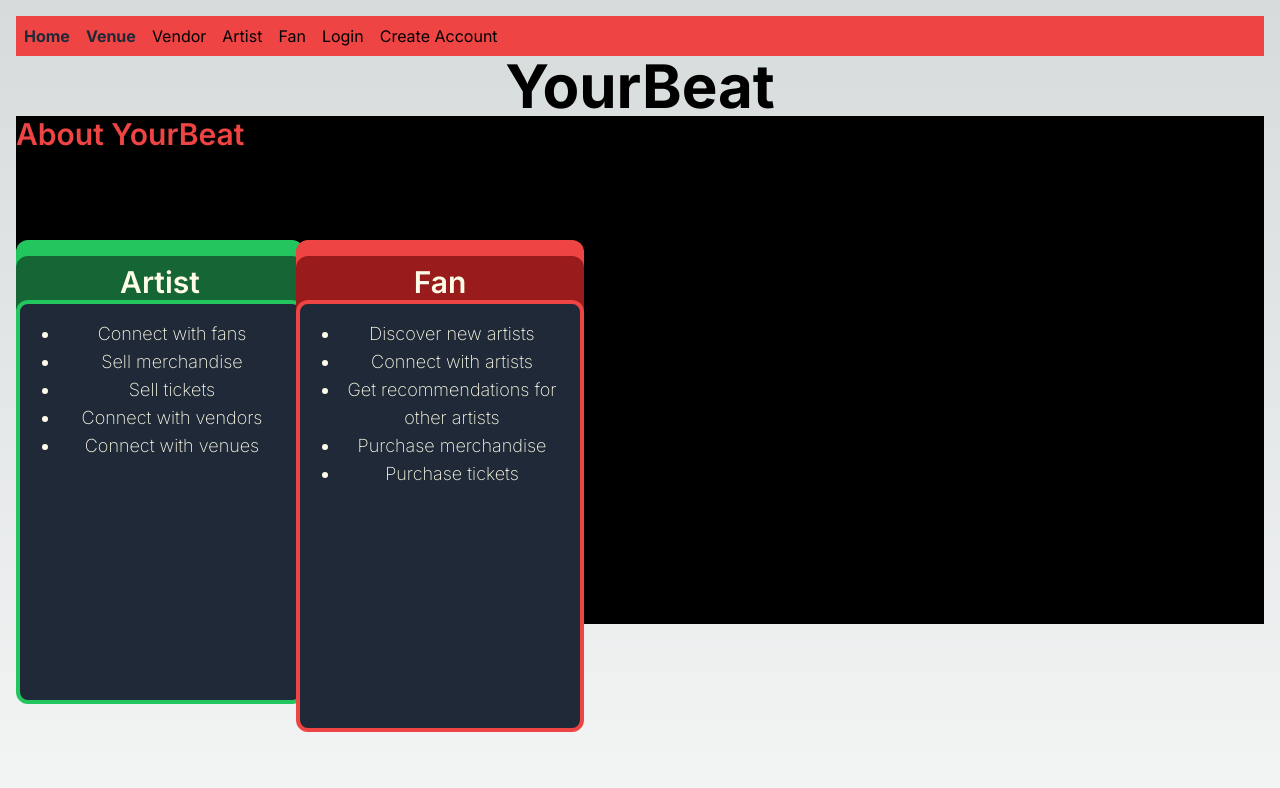
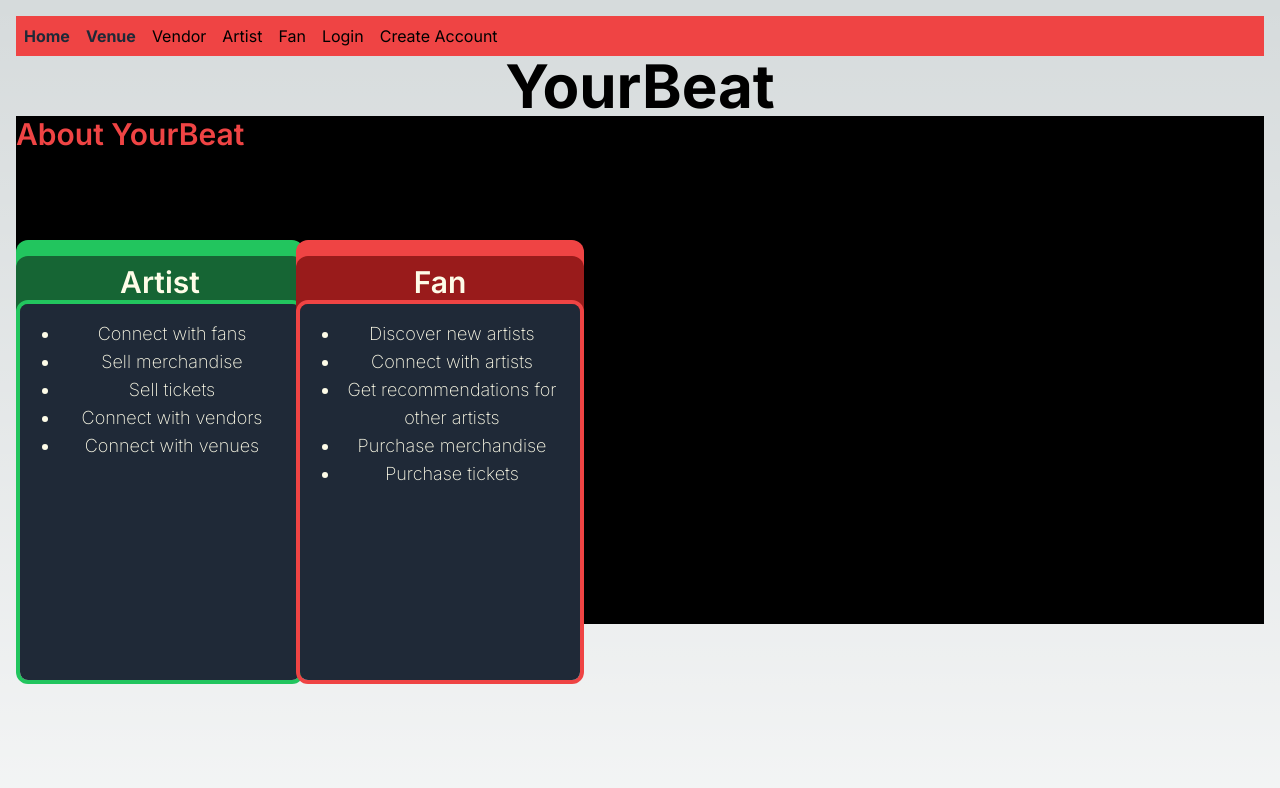
Before and after one commit to segvndo/YourBeat-TS, a Next.js app: page / in a window 1280 px wide. Shown: the top 788 px of the page. Built offline with nearby package versions, Linux system fonts and the light colour scheme.

Commit message:
Create style type to make inmutable description box content size

```diff
--- a/app/components/homecard.tsx
+++ b/app/components/homecard.tsx
@@ -8,9 +8,10 @@ type CardProps = {
   mainBackgroundColour: string;
   secondaryBackgroundColour: string;
   listBorderColour: string;
+  style?: React.CSSProperties;
 };
 
-const Card: FC<CardProps> = ({ title, description, mainBackgroundColour, secondaryBackgroundColour, listBorderColour }) => {
+const Card: FC<CardProps> = ({ title, description, mainBackgroundColour, secondaryBackgroundColour, listBorderColour, style }) => {
 
   const outerContainerSZ = "h-96 w-64";
   const listSize = "h-96 w-72"
@@ -25,7 +26,7 @@ const Card: FC<CardProps> = ({ title, description, mainBackgroundColour, seconda
 
           {title}
 
-          <div className={`${listBG} border-4 rounded-xl p-4 pb-60 text-lg ${listBorderColour}`}>
+          <div className={`${listBG} border-4 rounded-xl p-4 pb-60 text-lg ${listBorderColour}`} style={{ maxHeight: '100%', overflowY: 'auto' }}>
 
             <ul className="text-yellow-50 pl-6 list-disc text-center font-extralight">
               {description.map((item, index) => (
```
